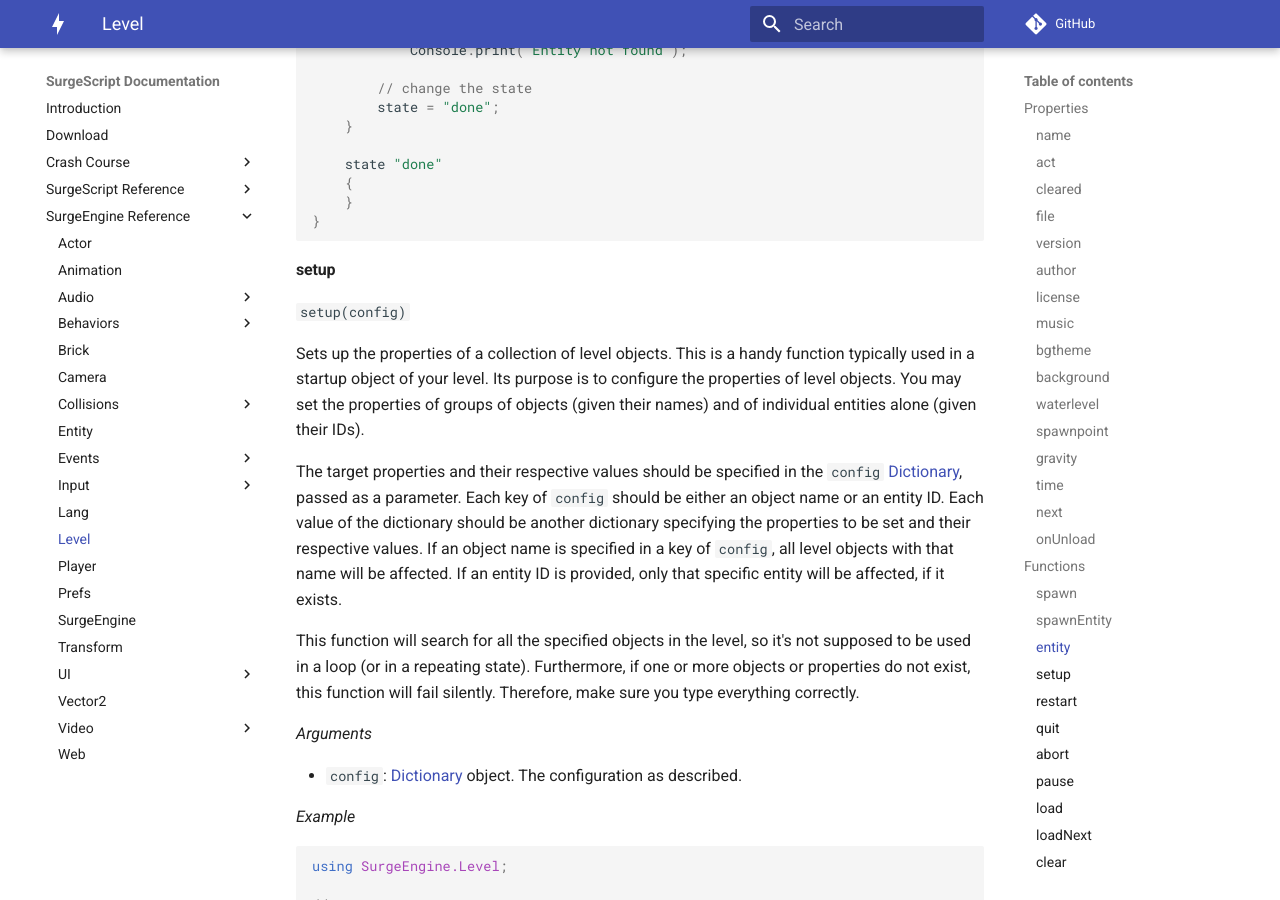
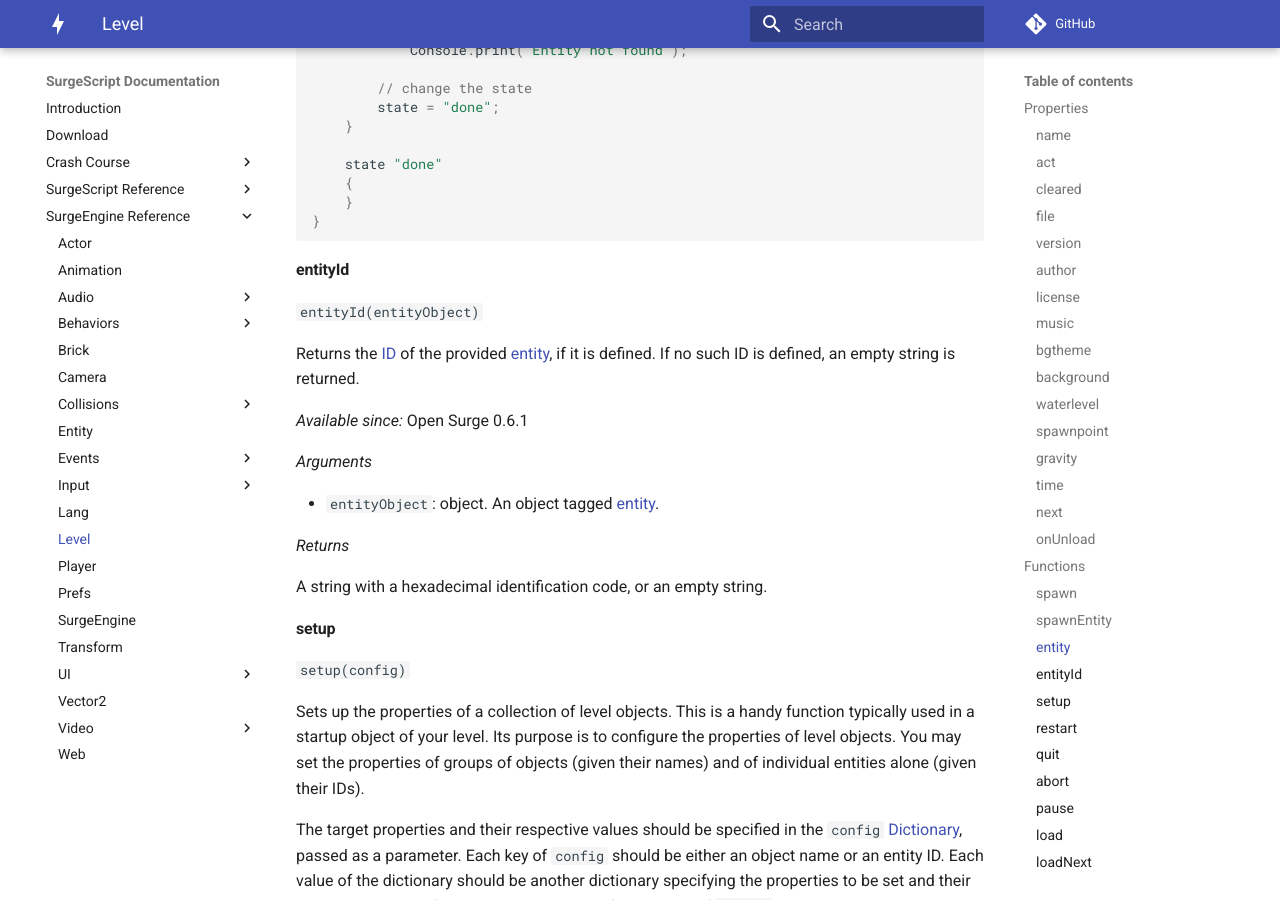
Before and after one commit to alemart/surgescript, an MkDocs documentation site: the page built from docs/engine/level.md, in a window 1280 px wide and 900 px high, scrolled down 5166 px. Built offline with MkDocs 1.6.1 and Material for MkDocs 9.7.7, drawn with Linux system fonts in a browser that asks for light colours; comment, search, counter and statistics services are not loaded.

Commit message:
Docs: add Level.entityId()

````diff
--- a/docs/engine/level.md
+++ b/docs/engine/level.md
@@ -245,6 +245,22 @@ object "My Setup Object"
 }
 ```
 
+#### entityId
+
+`entityId(entityObject)`
+
+Returns the [ID](#entity) of the provided [entity](/engine/entity), if it is defined. If no such ID is defined, an empty string is returned.
+
+*Available since:* Open Surge 0.6.1
+
+*Arguments*
+
+* `entityObject`: object. An object tagged [entity](/engine/entity).
+
+*Returns*
+
+A string with a hexadecimal identification code, or an empty string.
+
 #### setup
 
 `setup(config)`
````
